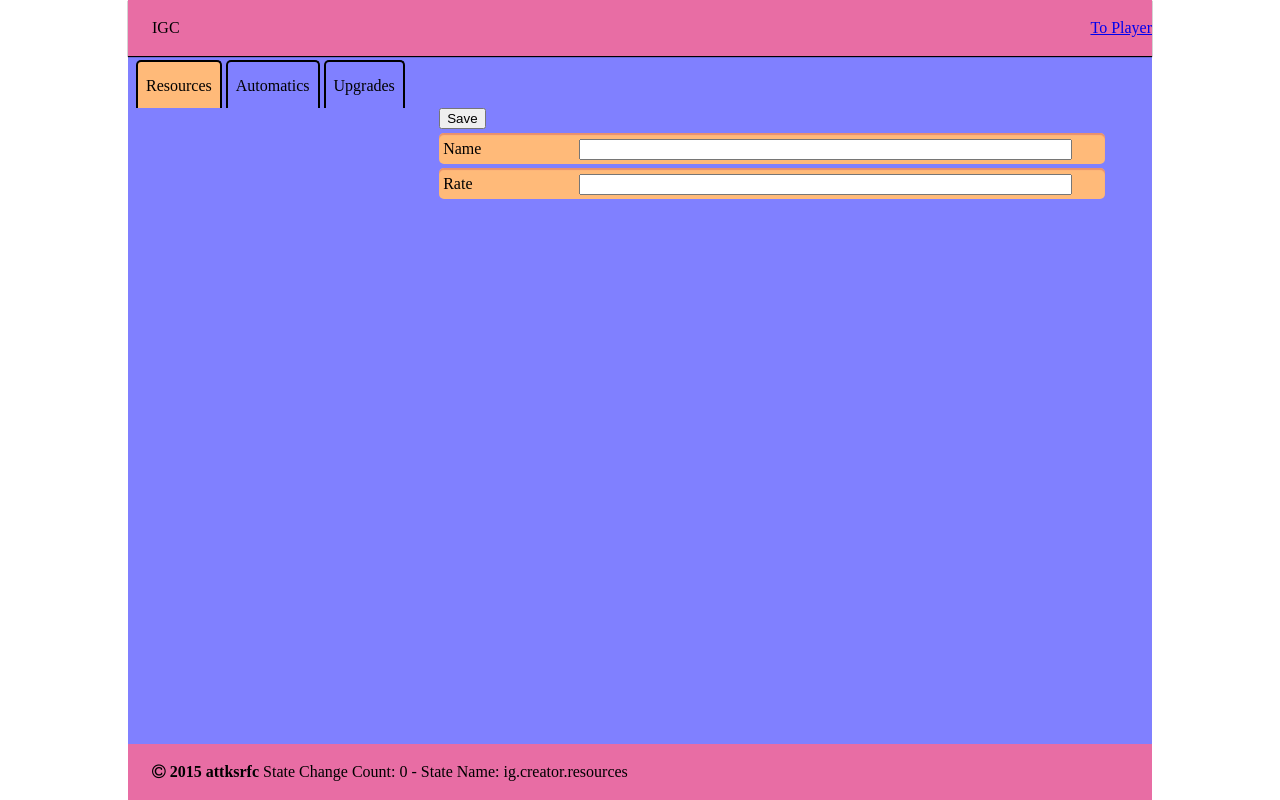
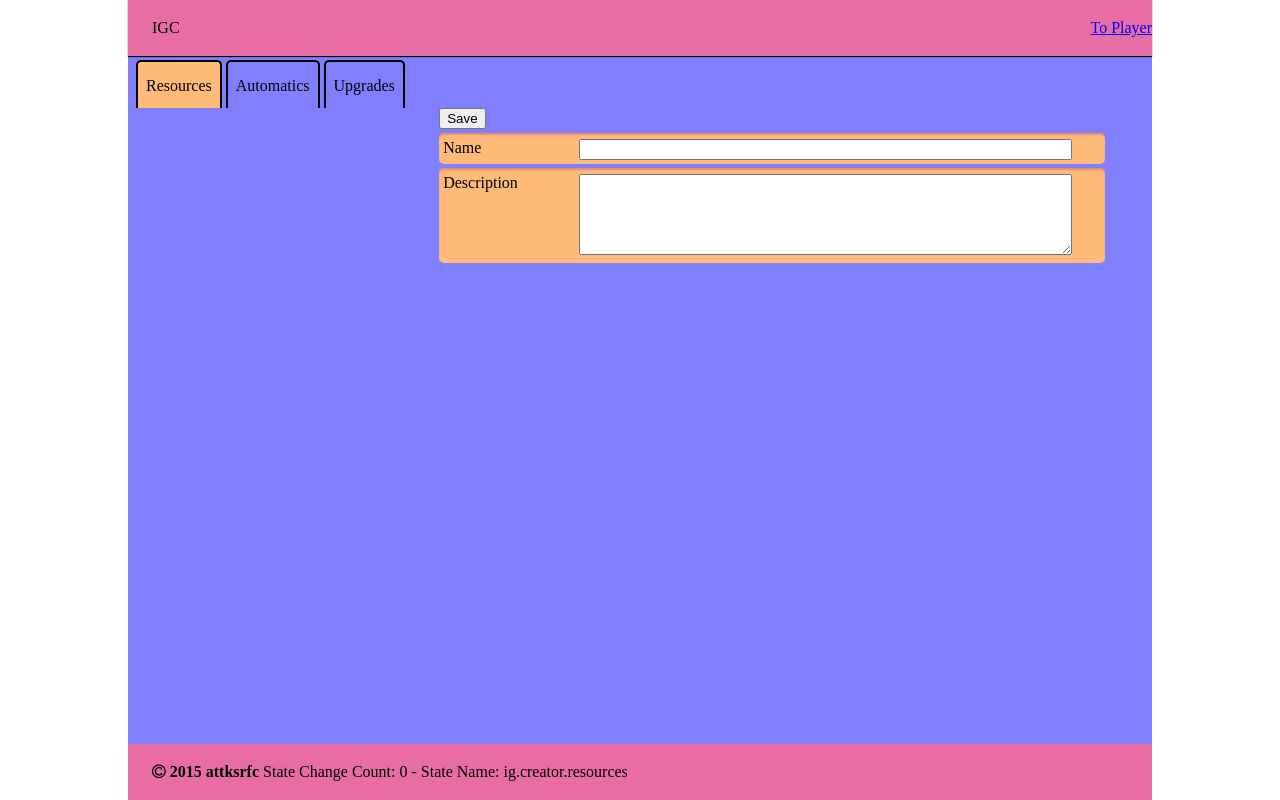
Before and after one commit to cliclcly/igc, a website: page index.html at #/resources in a window 1280 px wide. Drawn offline with nearby package versions, Linux system fonts and the light colour scheme; some packages are replaced by stand-ins of ours.

Commit message:
Changed resources rate to description

```diff
--- a/app/creator/partials/creator.resources.html
+++ b/app/creator/partials/creator.resources.html
@@ -13,9 +13,9 @@
       <div class="form-label">Name</div>
       <input name="name" type="text" class="form-input" required ng-model="resourceInfo.name">
     </div>
-    <div class="form-group" data-ng-class="{ 'has-error' : resourceForm.rate.$invalid && resourceForm.$submitted}">
-      <div class="form-label">Rate</div>
-      <input name="rate" type="number" class="form-input" required ng-model="resourceInfo.rate">
+    <div class="form-group" data-ng-class="{ 'has-error' : resourceForm.desc.$invalid && resourceForm.$submitted}">
+      <div class="form-label">Description</div>
+      <textarea name="desc" rows="5" class="form-input" required ng-model="resourceInfo.description">
     </div>
   </form>
 </div>
--- a/css/igc.css
+++ b/css/igc.css
@@ -163,6 +163,7 @@ body {
 .form-label {
   display: inline-block;
   width: 20%;
+  vertical-align: top;
 }
 
 .form-input {
```
